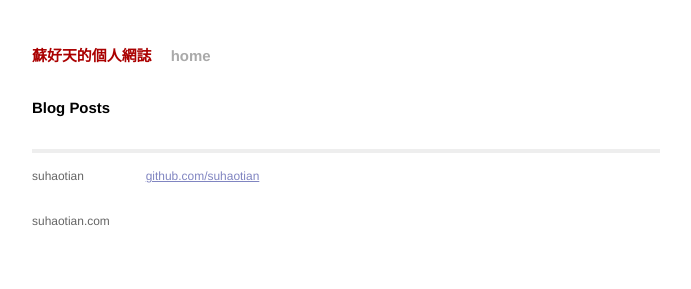
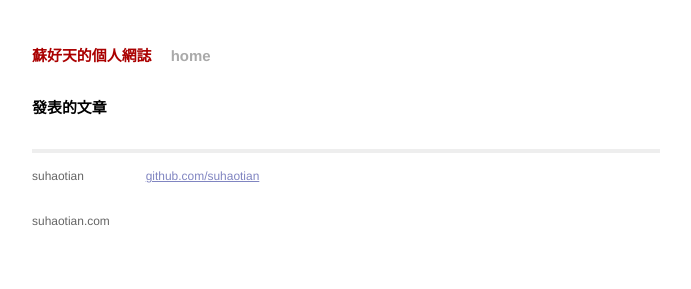
Before and after one commit to suhaotian/suhaotian.github.io, a Jekyll site: the page built from index.html, in a window 1280 px wide. Shown: the top 289 px of the page, without its empty margins (294-985 px from the left). Built offline with Jekyll 4.4.1, drawn with Linux system fonts in a browser that asks for light colours; Markdown is read by kramdown in place of the engine named in the settings.

Commit message:
Update index.html

```diff
--- a/index.html
+++ b/index.html
@@ -4,7 +4,7 @@ title:  蘇好天的個人網誌
 ---
 
 <div id="home">
-  <h1>Blog Posts</h1>
+  <h1>發表的文章</h1>
   <ul class="posts">
     {% for post in site.posts %}
       <li><span>{{ post.date | date_to_string }}</span> &raquo; <a href="{{ post.url }}">{{ post.title }}</a></li>
```
